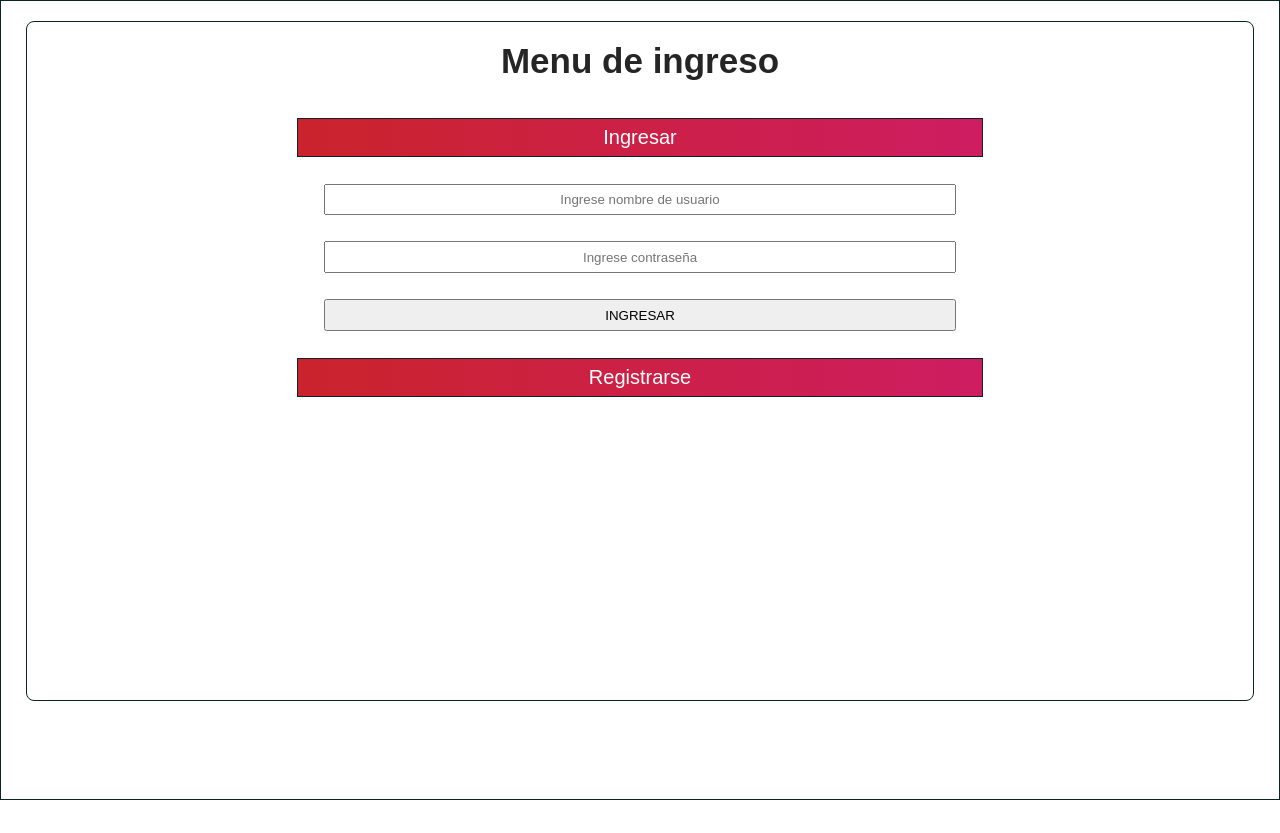
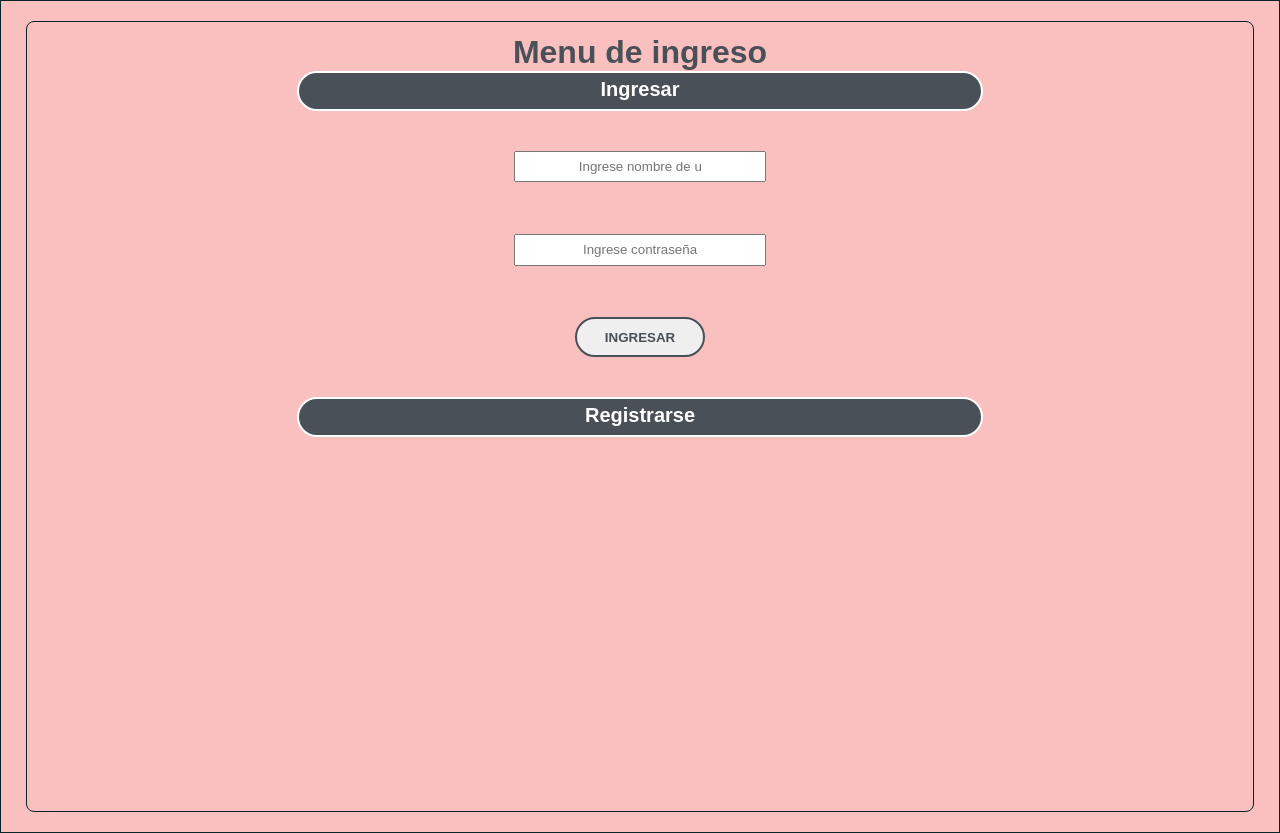
Before and after one commit to DimuroNahuel/PreEntrega2-Dimuro, a plain HTML site: page pages/index.html in a window 1280 px wide. Both pictures are taken after a click on the link "Ingresar". Before the commit the page ends 800 px from the top, so only its background shows below. Drawn offline with nearby package versions, Linux system fonts and the light colour scheme.

Commit message:
ultimo update

```diff
--- a/css/styles.css
+++ b/css/styles.css
@@ -5,49 +5,22 @@
     font-family: sans-serif;
 }
 
-.body{
+.body, .bodySW{
     /* display: flex;
     align-items: center;
     justify-content: center; */
     min-height: 100vh;
-    background: linear-gradient(to right, #cb232c, #ce1d61);
     flex-wrap: nowrap;
-
-}
-
-.body{
-    /* display: flex;
-    flex-direction: column;
-    text-align: center; */
-
-    background: #fff;
+    background: rgb(250, 192, 192);
     padding: 20px 25px;
     box-shadow: 0 5px 10px rgba(71, 3, 6, 0.7);
     border: 1px solid #092327;
 }
 
-.body  #title, .menuDesp {
-    color: #252525;
-    font-size: 35px;
-    font-weight: 800;
-    margin-bottom: 30px;
-    padding: 1%;
-}
-
-/* .formLogin, .formReg{
-    color: #252525;
-    font-size: 15px;
-    font-weight: 800;
-    margin-bottom: 30px;
-    padding: 1%;
-    border: 1px solid #092327;
-
-} */
-
 .caja a, .bodySW{
     color: #fff;
-    background: linear-gradient(to right, #cb232c, #ce1d61);
     padding: 1% 15%;
+    background: rgb(250, 192, 192);;
     cursor: pointer;
     font-size: 20px;
     border: 1px solid #092327;
@@ -61,7 +34,10 @@
     border: 1px solid #092327;
     border-radius: .5rem;
 }
-
+/* .TODO{
+background-image: url(../image/atm.png) ;
+    background-repeat: no-repeat;
+    background-position: center;} */
 
 
 .menuDesp{
@@ -73,11 +49,7 @@
     list-style-type: none;
 }
 
-.bodySW #barraNav{
-        background:rgba(228, 228, 228, 0.562);
-        height: 80px;
-        width: 100%;
-}
+
 
 #htmlIdMenu, ul{
     box-shadow: none;
@@ -119,10 +91,73 @@ ul {
 
 li {
     display: flex;
+    text-align: center;
+    align-items: center;
     flex-direction: column;
     padding: 2%;
 }
+input{
+    text-align: center;
+    padding: 2%;
+    margin: 2%;
+
+}
+
+
  .formReg, .formLogin{
     text-align: center;
     padding: 1% 10%;
  }
+
+ .cajaLoged{
+    display: flex;
+    flex-direction: column;
+    padding: 1% 10%;
+    text-align: center;
+
+ }
+
+ .menuLogeado{
+    padding: 10% 20%;
+ }
+
+ #idVerSaldo, #idDeposito, #idTransferir, #idExtraccion, #btnSALIR, #idLogear, #idRegistrar
+  {
+    min-width: 130px;
+    height: 40px;
+    color: #fff;
+    padding: 5px 10px;
+    font-weight: bold;
+    cursor: pointer;
+    transition: all 0.3s ease;
+    outline: none;
+    border-radius: 20px;
+    border: 2px solid #fff;
+    background: #495057;
+  }
+
+  #actualizaSaldo, #btnDeposito, #btnTransferir, #btnExtraer, #btnSubmit, #btnRegistrar, #btnIngreso{
+    min-width: 130px;
+    height: 40px;
+    color: #495057;
+    padding: 5px 10px;
+    font-weight: bold;
+    cursor: pointer;
+    transition: all 0.3s ease;
+    outline: none;
+    border-radius: 20px;
+    border: 2px solid #495057;
+
+  }
+
+  #ingreseUsuario, #ingresePass, #crearUser, #crearPass, #repitePass
+  {width: 40%;}
+
+  .menuLogeado{
+    top: -100px;
+    position: relative;
+  }
+
+  #title{
+    color: #495057;
+  }
--- a/js/main.js
+++ b/js/main.js
@@ -205,6 +205,8 @@ function registroFrom(){
 
 function logeado(){
 
+    document.getElementById("barraNav").setAttribute("class","cajaLoged");
+
     document.getElementById("idBody").setAttribute("class","bodySW");
     document.getElementById("idLogear").setAttribute("class","oculto"); //cambio de clase
     document.getElementById("idRegistrar").setAttribute("class","oculto");
@@ -338,6 +340,8 @@ function deslogear(){
     document.getElementById("confirmaPass").setAttribute("class","oculto");
     document.getElementById("btnExtraer").setAttribute("class","oculto");
 
+    document.getElementById("barraNav").setAttribute("class","caja");
+
 
 
 
@@ -391,11 +395,11 @@ function extraccion(){
     if(document.getElementById("extraerDinero").value!="" || document.getElementById("confirmaPass").value!=""){
         if (document.getElementById("confirmaPass").value==passUsserActivo) {
             if (document.getElementById("extraerDinero").value<saldoUsserActivo && document.getElementById("extraerDinero").value>0) {
-                let saldoAux = document.getElementById("extraerDinero");
+                let saldoAux = document.getElementById("extraerDinero").value;
                 saldoAux=parseInt(saldoAux,10);
                 console.log("SALDO ANTERIOR= "+saldoUsserActivo);
-                console.log("SALDO INGRESADO= "+saldoAux.value);
-                saldoUsserActivo=saldoUsserActivo-saldoAux.value;
+                console.log("SALDO INGRESADO= "+saldoAux);
+                saldoUsserActivo=saldoUsserActivo-saldoAux;
                 console.log("SALDO TOTAL= "+saldoUsserActivo);
                 document.getElementById("saldoDeposito").textContent = "SU SALDO ACTUAL ES: $"+saldoUsserActivo;
                 document.getElementById("mostrarSaldo").textContent = "SU SALDO ACTUAL ES: $"+saldoUsserActivo;
--- a/pages/index.html
+++ b/pages/index.html
@@ -12,6 +12,8 @@
     <div class="TODO">
         <div action="nav" id="barraNav" class="caja">
             <h1 id="title">Menu de ingreso</h1>
+            <input type='submit' value='SALIR' id='btnSALIR' class='btnSALIR'>
+
 
             <a id="idLogear" class="claseIngreso">Ingresar</a>
             <ul class="menuDesplegable">
@@ -28,7 +30,6 @@
                 <li><input type='submit' value='REGISTRARSE' id='btnRegistrar' class='btnRegistrar formReg'></li>
                 <li><input type='submit' value='SUBMIT' id='btnSubmit' class='btnSubmit formReg'></li>
             </ul>
-            <input type='submit' value='SALIR' id='btnSALIR' class='btnSALIR'>
 
             <ul id="menuLogeado" class="menuLogeado">
                 <li>
```
Also changed, not shown: image/atm.png (added).
